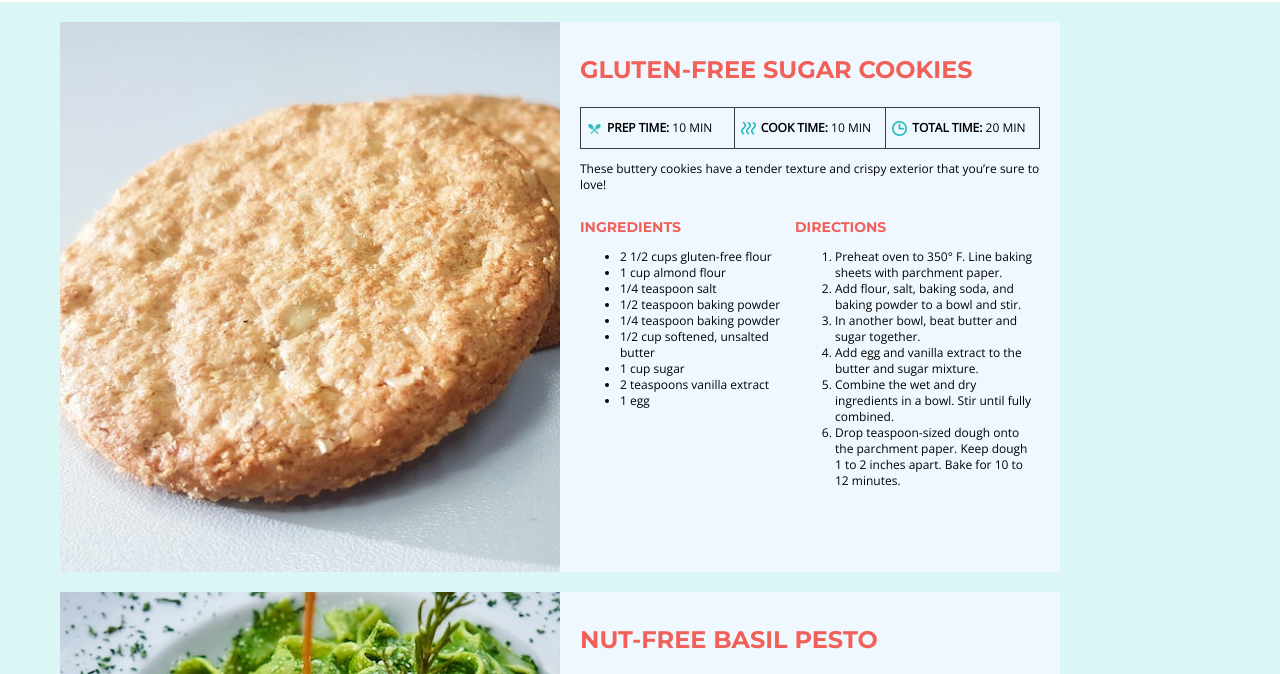
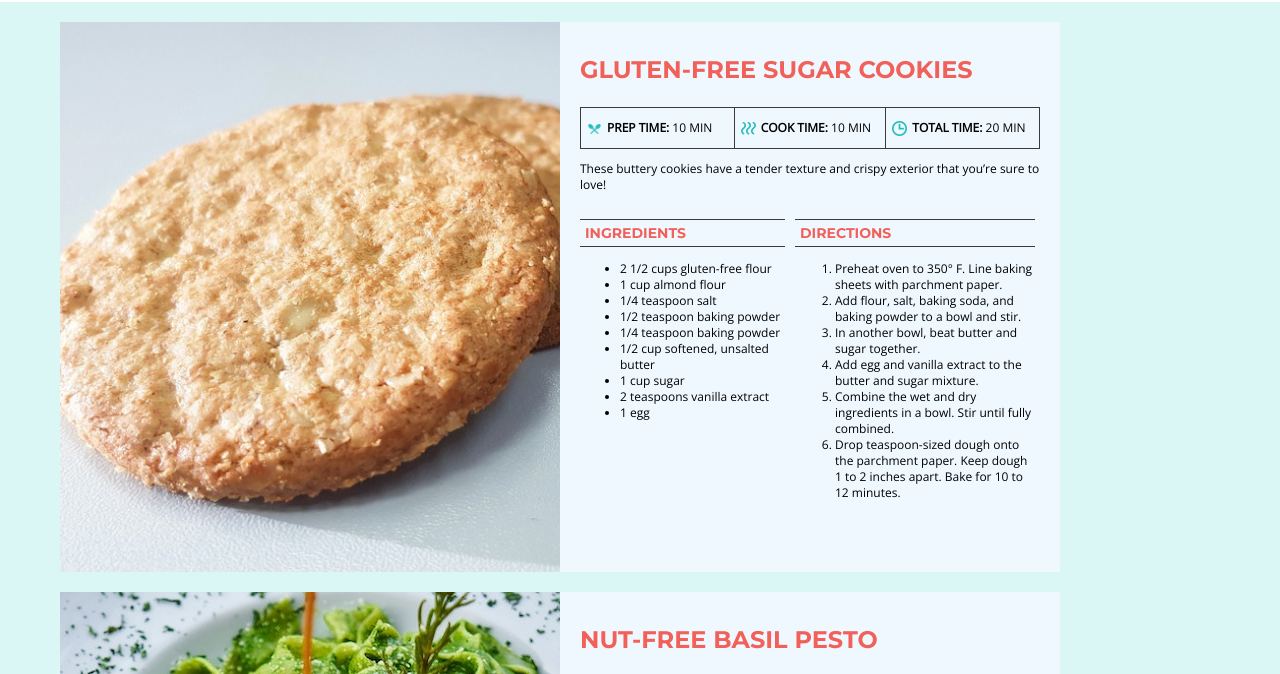
Before and after one commit to jonelle-noelani/recipe-card-styling, a plain HTML site: page index.html in a window 1280 px wide. Shown: the part 81-755 px from the top of the page. Drawn offline with nearby package versions, Linux system fonts and the light colour scheme.

Commit message:
styled the h3

```diff
--- a/css/style.css
+++ b/css/style.css
@@ -15,6 +15,14 @@ h2 {
   font-size: 24px;
   line-height: 15px;
   margin-bottom: 30px;
+}
+
+h3 {
+  border-top: 1px solid #3B3B3B;
+  border-bottom: 1px solid #3B3B3B;
+  padding: 5px;
+  /* font-size: 12px; */
+  /* font-weight: bold; */
 }
 
 /***header***/
```
